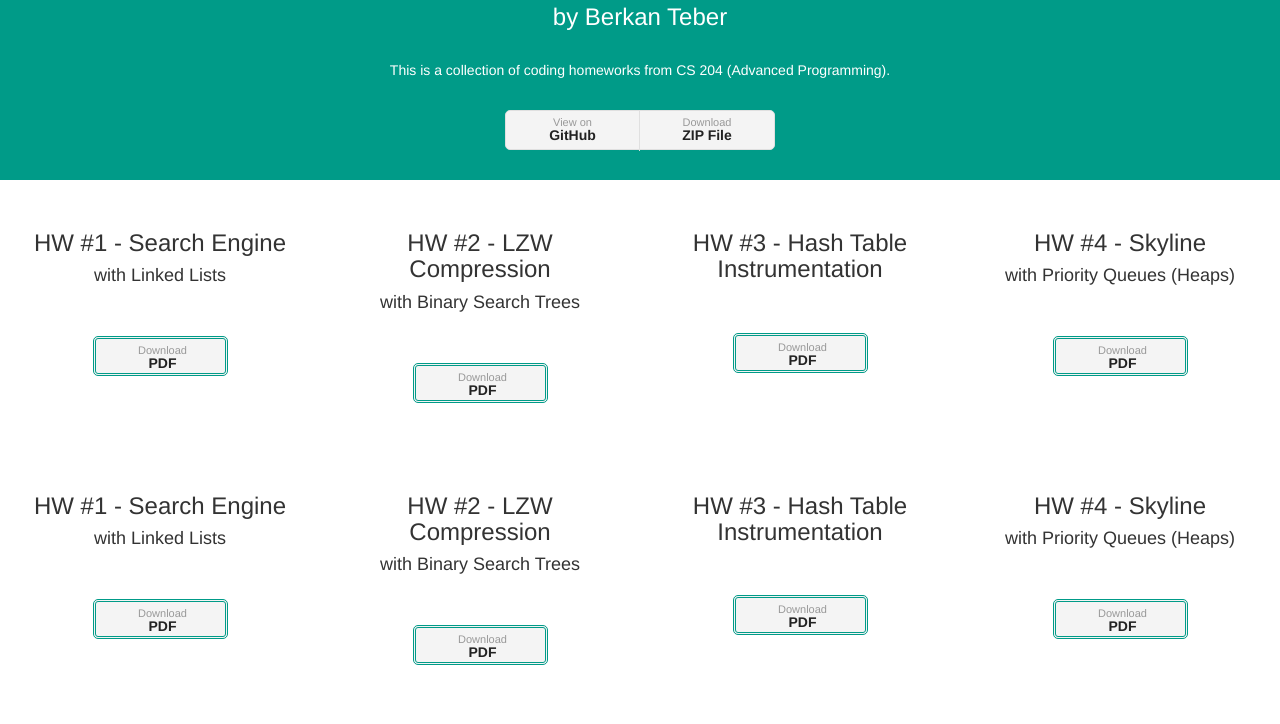
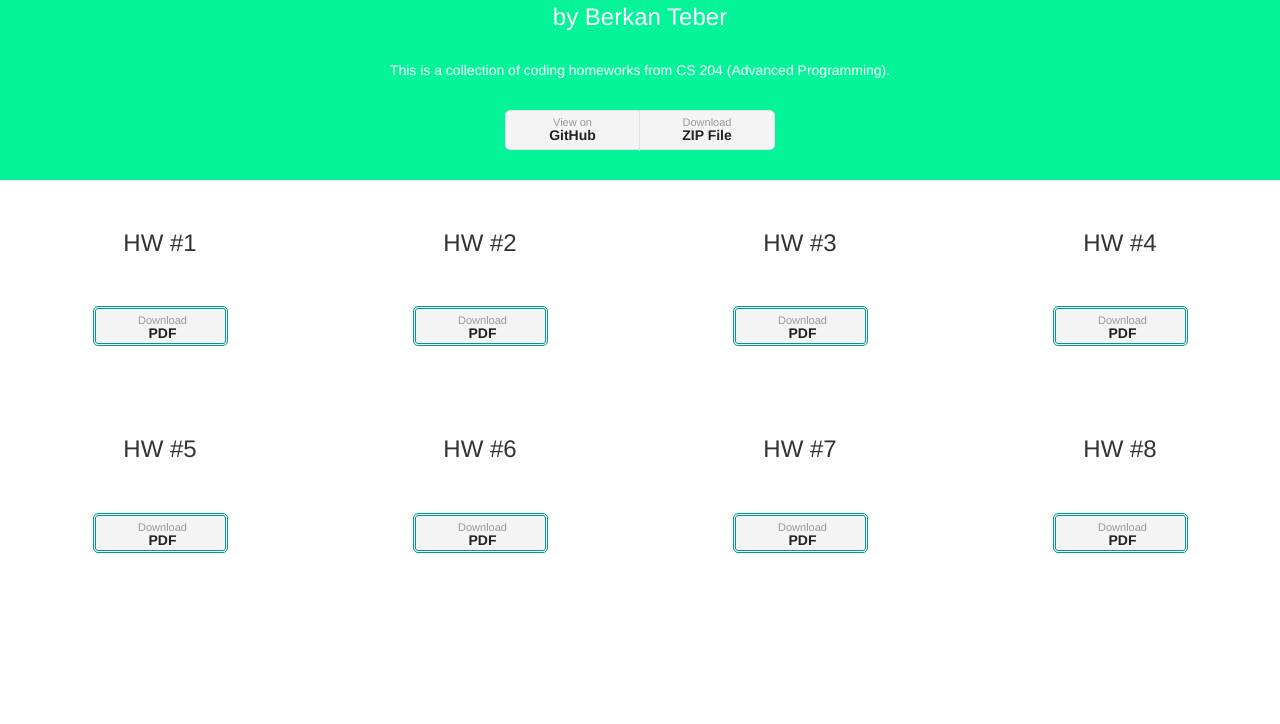
Before and after one commit to berkanteber/advanced-programming-hws, a plain HTML site: page docs/index.html in a window 1280 px wide. Shown: the part 76-800 px from the top of the page. Drawn offline with Linux system fonts and the light colour scheme.

Commit message:
Page Update

```diff
--- a/docs/css/style.css
+++ b/docs/css/style.css
@@ -7,7 +7,7 @@ html, body, div
 
 .top
 {
-	background-color:	#009b88;
+	background-color:	#05f499;
 	color: white;
 	text-align: center;
 }
@@ -15,7 +15,7 @@ html, body, div
 .buttons
 {
 	margin:0 auto;
-	background-color:	#009b88;
+	background-color:	#05f499;
 	text-align: center;
 }
 
--- a/docs/index.html
+++ b/docs/index.html
@@ -41,51 +41,48 @@
 <div>
 
   <div class="hw1 col-md-3">
-    <h3 align="center">HW #1 - Search Engine</h3>
-    <h4 align="center">with Linked Lists</h4>
+    <h3 align="center">HW #1</h3>
 
     <div class="button-pdf">
       <br><br>
       <ul>
-        <li><a href="https://github.com/berkanteber/data-structures-hws/raw/master/hw1/search-engine.pdf">Download<strong>PDF</strong></a></li>
+        <li><a href="https://github.com/berkanteber/advanced-programming-hws/blob/master/hw1/homework/CS204_Homework1_2016.pdf">Download<strong>PDF</strong></a></li>
       </ul>
     </div>
 
   </div>
 
   <div class="hw2 col-md-3">
-    <h3 align="center">HW #2 - LZW Compression</h3>
-    <h4 align="center">with Binary Search Trees</h4>
+    <h3 align="center">HW #2</h3>
 
     <div class="button-pdf">
       <br><br>
       <ul>
-        <li><a href="https://github.com/berkanteber/data-structures-hws/raw/master/hw2/lzw-binary-tree.pdf">Download<strong>PDF</strong></a></li>
+        <li><a href="https://github.com/berkanteber/advanced-programming-hws/blob/master/hw2/homework/CS204_Homework2_2016.pdf">Download<strong>PDF</strong></a></li>
       </ul>
     </div>
 
   </div>
 
   <div class="hw3 col-md-3">
-    <h3 align="center">HW #3 - Hash Table Instrumentation</h3>
+    <h3 align="center">HW #3</h3>
 
     <div class="button-pdf">
       <br><br>
       <ul>
-        <li><a href="https://github.com/berkanteber/data-structures-hws/raw/master/hw3/hash-table-instrumentation.pdf">Download<strong>PDF</strong></a></li>
+        <li><a href="https://github.com/berkanteber/advanced-programming-hws/blob/master/hw3/homework/CS204_Homework3_2016.pdf">Download<strong>PDF</strong></a></li>
       </ul>
     </div>
 
   </div>
 
   <div class="hw4 col-md-3">
-    <h3 align="center">HW #4 - Skyline</h3>
-    <h4 align="center">with Priority Queues (Heaps)</h4>
+    <h3 align="center">HW #4</h3>
 
     <div class="button-pdf">
       <br><br>
       <ul>
-        <li><a href="https://github.com/berkanteber/data-structures-hws/raw/master/hw4/skyline.pdf">Download<strong>PDF</strong></a></li>
+        <li><a href="https://github.com/berkanteber/advanced-programming-hws/blob/master/hw4/homework/CS204_Homework4_2016.pdf">Download<strong>PDF</strong></a></li>
       </ul>
     </div>
 
@@ -98,51 +95,48 @@
 <div>
 
   <div class="hw5 col-md-3">
-    <h3 align="center">HW #1 - Search Engine</h3>
-    <h4 align="center">with Linked Lists</h4>
+    <h3 align="center">HW #5</h3>
 
     <div class="button-pdf">
       <br><br>
       <ul>
-        <li><a href="https://github.com/berkanteber/data-structures-hws/raw/master/hw1/search-engine.pdf">Download<strong>PDF</strong></a></li>
+        <li><a href="https://github.com/berkanteber/advanced-programming-hws/blob/master/hw5/homework/CS204_Homework5_2016.pdf">Download<strong>PDF</strong></a></li>
       </ul>
     </div>
 
   </div>
 
   <div class="hw6 col-md-3">
-    <h3 align="center">HW #2 - LZW Compression</h3>
-    <h4 align="center">with Binary Search Trees</h4>
+    <h3 align="center">HW #6</h3>
 
     <div class="button-pdf">
       <br><br>
       <ul>
-        <li><a href="https://github.com/berkanteber/data-structures-hws/raw/master/hw2/lzw-binary-tree.pdf">Download<strong>PDF</strong></a></li>
+        <li><a href="https://github.com/berkanteber/advanced-programming-hws/blob/master/hw6/homework/CS204_Homework6_2016.pdf">Download<strong>PDF</strong></a></li>
       </ul>
     </div>
 
   </div>
 
   <div class="hw7 col-md-3">
-    <h3 align="center">HW #3 - Hash Table Instrumentation</h3>
+    <h3 align="center">HW #7</h3>
 
     <div class="button-pdf">
       <br><br>
       <ul>
-        <li><a href="https://github.com/berkanteber/data-structures-hws/raw/master/hw3/hash-table-instrumentation.pdf">Download<strong>PDF</strong></a></li>
+        <li><a href="https://github.com/berkanteber/advanced-programming-hws/blob/master/hw7/homework/CS204_Homework7_2016.pdf">Download<strong>PDF</strong></a></li>
       </ul>
     </div>
 
   </div>
 
   <div class="hw8 col-md-3">
-    <h3 align="center">HW #4 - Skyline</h3>
-    <h4 align="center">with Priority Queues (Heaps)</h4>
+    <h3 align="center">HW #8</h3>
 
     <div class="button-pdf">
       <br><br>
       <ul>
-        <li><a href="https://github.com/berkanteber/data-structures-hws/raw/master/hw4/skyline.pdf">Download<strong>PDF</strong></a></li>
+        <li><a href="https://github.com/berkanteber/advanced-programming-hws/blob/master/hw8/homework/CS204_Homework8_2016.pdf">Download<strong>PDF</strong></a></li>
       </ul>
     </div>
 
```
